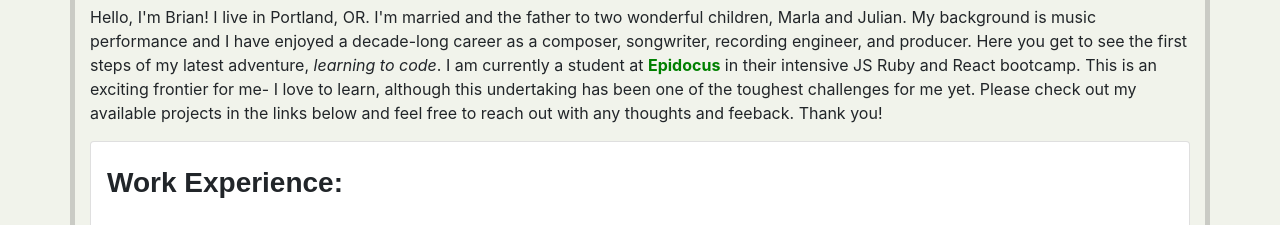
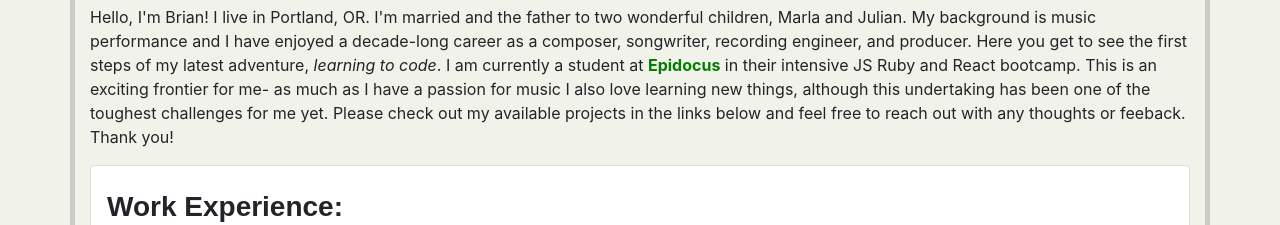
Before and after one commit to brianharv/brian-harvey-portfolio, a plain HTML site: page index.html in a window 1280 px wide. Shown: the part 739-964 px from the top of the page. Drawn offline with Linux system fonts and the light colour scheme.

Commit message:
edits About Me text for clarity.

```diff
--- a/index.html
+++ b/index.html
@@ -18,7 +18,7 @@
     </div>
     <div class="about">
       <h3><strong>About Me:</strong></h3>
-      <p>Hello, I'm Brian! I live in Portland, OR. I'm married and the father to two wonderful children, Marla and Julian. My background is music performance and I have enjoyed a decade-long career as a composer, songwriter, recording engineer, and producer. Here you get to see the first steps of my latest adventure, <em>learning to code</em>. I am currently a student at <a href="https://www.epicodus.com"><span style="color: green; font-weight: bold;">Epidocus</a></span> in their intensive JS Ruby and React bootcamp. This is an exciting frontier for me- I love to learn, although this undertaking has been one of the toughest challenges for me yet. Please check out my available projects in the links below and feel free to reach out with any thoughts and feeback. Thank you! </p>
+      <p>Hello, I'm Brian! I live in Portland, OR. I'm married and the father to two wonderful children, Marla and Julian. My background is music performance and I have enjoyed a decade-long career as a composer, songwriter, recording engineer, and producer. Here you get to see the first steps of my latest adventure, <em>learning to code</em>. I am currently a student at <a href="https://www.epicodus.com"><span style="color: green; font-weight: bold;">Epidocus</a></span> in their intensive JS Ruby and React bootcamp. This is an exciting frontier for me- as much as I have a passion for music I also love learning new things, although this undertaking has been one of the toughest challenges for me yet. Please check out my available projects in the links below and feel free to reach out with any thoughts or feeback. Thank you! </p>
     </div>
     <div class="work">
       <div class="card ">
```
